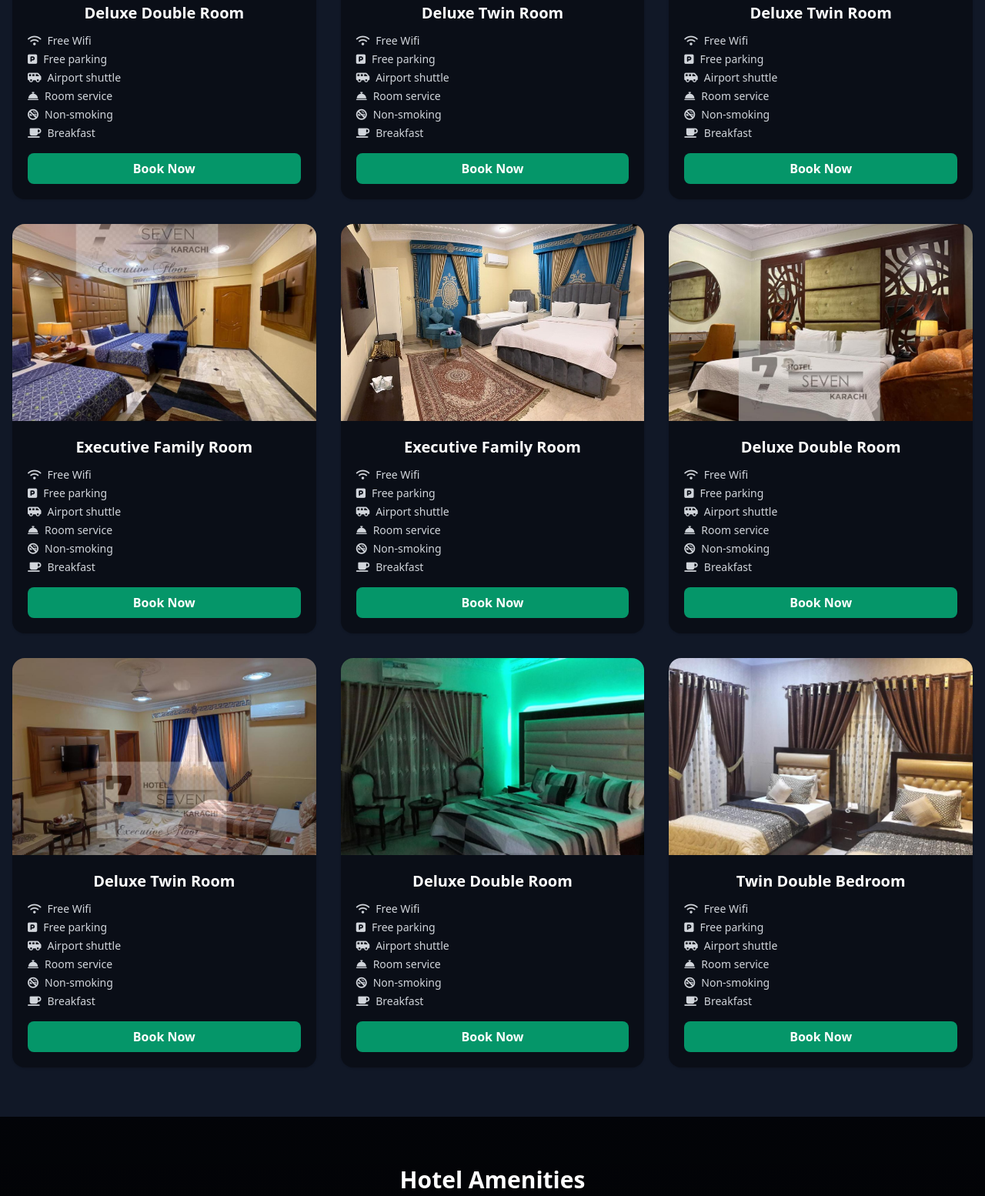
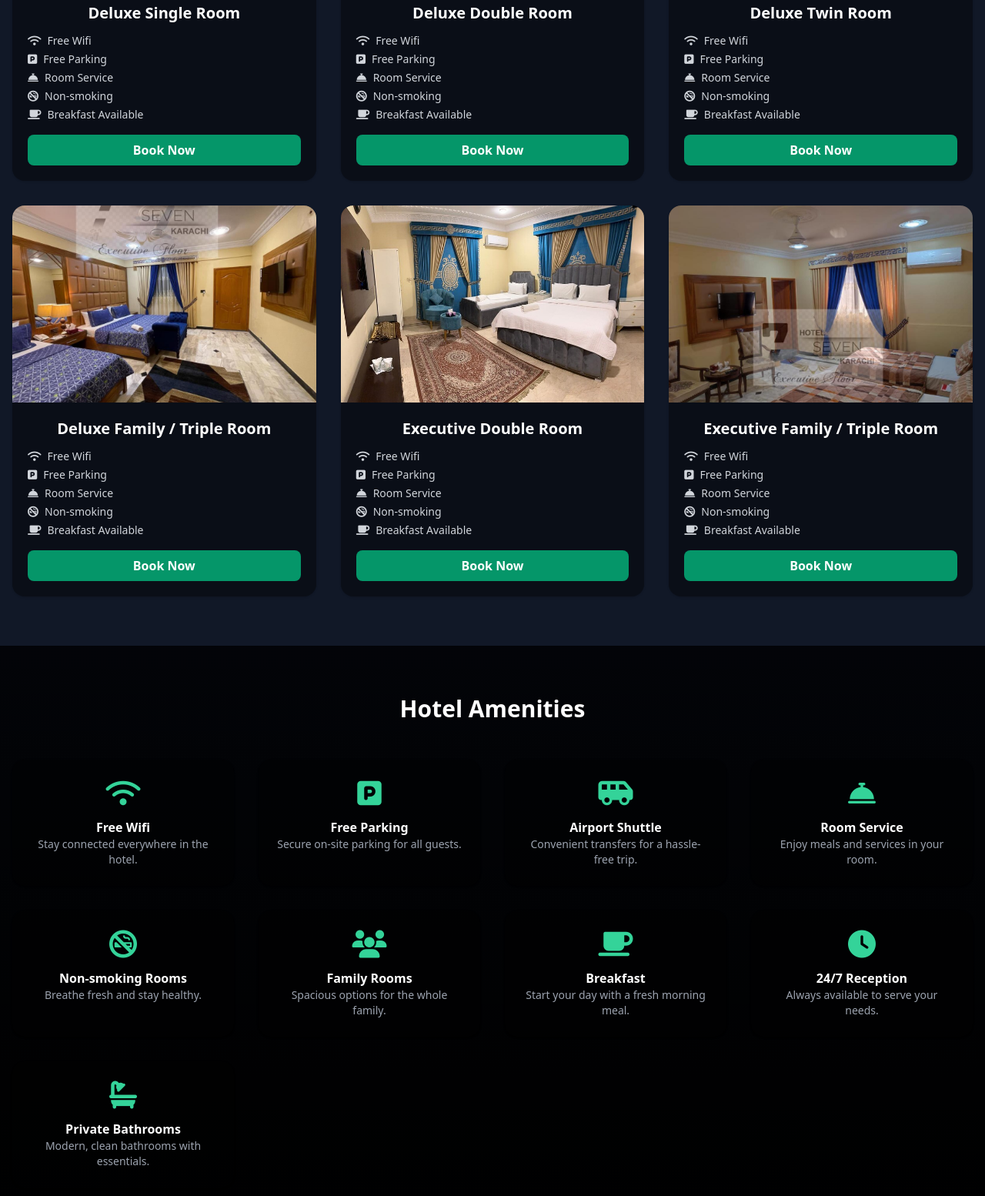
Before and after one commit to mehdihassankh8-oss/hotel-seven7, a plain HTML site: page rooms.html in a window 1280 px wide. Shown: the part 1182-2736 px from the top of the page at 77% size. Drawn offline with nearby package versions, Linux system fonts and the light colour scheme.

Commit message:
Update rooms.html

```diff
--- a/rooms.html
+++ b/rooms.html
@@ -176,162 +176,106 @@
 
     <div class="grid gap-8 sm:grid-cols-2 lg:grid-cols-3">
 
-       <!-- 1. Super King Bed Room -->
+      <!-- 1. Deluxe Single Room -->
       <div class="rounded-2xl overflow-hidden shadow hover-scale hover-glow transition bg-black/40">
-        <img src="hotel_images/superiorkingroombed.jpg" alt="Super King Bed" class="w-full h-64 object-cover">
+        <img src="hotel_images/deluxesingleroom.jpg" alt="Deluxe Single Room at Hotel Seven 7 Karachi" class="w-full h-64 object-cover">
+        <div class="p-5">
+          <h3 class="text-xl font-semibold mb-3 text-center">Deluxe Single Room</h3>
+          <ul class="text-sm space-y-1 mb-4 text-gray-300">
+            <li><i class="fas fa-wifi mr-2"></i>Free Wifi</li>
+            <li><i class="fas fa-parking mr-2"></i>Free Parking</li>
+            <li><i class="fas fa-concierge-bell mr-2"></i>Room Service</li>
+            <li><i class="fas fa-smoking-ban mr-2"></i>Non-smoking</li>
+            <li><i class="fas fa-coffee mr-2"></i>Breakfast Available</li>
+          </ul>
+          <a href="https://wa.me/923095158670?text=Booking%20Deluxe%20Single%20Room%20Hotel%20Seven%207" target="_blank" class="bg-emerald-600 hover:bg-emerald-700 w-full block text-center py-2 rounded-lg font-semibold">Book Now</a>
+        </div>
+      </div>
+
+      <!-- 2. Deluxe Double Room -->
+      <div class="rounded-2xl overflow-hidden shadow hover-scale hover-glow transition bg-black/40">
+        <img src="hotel_images/luxuryroom4.jpg" alt="Deluxe Double Room at Hotel Seven 7 Karachi" class="w-full h-64 object-cover">
         <div class="p-5">
           <h3 class="text-xl font-semibold mb-3 text-center">Deluxe Double Room</h3>
           <ul class="text-sm space-y-1 mb-4 text-gray-300">
             <li><i class="fas fa-wifi mr-2"></i>Free Wifi</li>
-            <li><i class="fas fa-parking mr-2"></i>Free parking</li>
-            <li><i class="fas fa-shuttle-van mr-2"></i>Airport shuttle</li>
-            <li><i class="fas fa-concierge-bell mr-2"></i>Room service</li>
+            <li><i class="fas fa-parking mr-2"></i>Free Parking</li>
+            <li><i class="fas fa-concierge-bell mr-2"></i>Room Service</li>
             <li><i class="fas fa-smoking-ban mr-2"></i>Non-smoking</li>
-            <li><i class="fas fa-coffee mr-2"></i>Breakfast</li>
+            <li><i class="fas fa-coffee mr-2"></i>Breakfast Available</li>
           </ul>
           <a href="https://wa.me/923095158670?text=Booking%20Deluxe%20Double%20Room%20Hotel%20Seven%207" target="_blank" class="bg-emerald-600 hover:bg-emerald-700 w-full block text-center py-2 rounded-lg font-semibold">Book Now</a>
         </div>
       </div>
 
-      <!-- 2. Deluxe Twin Room -->
+      <!-- 3. Deluxe Twin Room -->
       <div class="rounded-2xl overflow-hidden shadow hover-scale hover-glow transition bg-black/40">
-        <img src="hotel_images/deluxetwinroom.jpg" alt="Deluxe Twin Room" class="w-full h-64 object-cover">
+        <img src="hotel_images/luxroom2.jpg" alt="Deluxe Twin Room at Hotel Seven 7 Karachi" class="w-full h-64 object-cover">
         <div class="p-5">
           <h3 class="text-xl font-semibold mb-3 text-center">Deluxe Twin Room</h3>
           <ul class="text-sm space-y-1 mb-4 text-gray-300">
             <li><i class="fas fa-wifi mr-2"></i>Free Wifi</li>
-            <li><i class="fas fa-parking mr-2"></i>Free parking</li>
-            <li><i class="fas fa-shuttle-van mr-2"></i>Airport shuttle</li>
-            <li><i class="fas fa-concierge-bell mr-2"></i>Room service</li>
+            <li><i class="fas fa-parking mr-2"></i>Free Parking</li>
+            <li><i class="fas fa-concierge-bell mr-2"></i>Room Service</li>
             <li><i class="fas fa-smoking-ban mr-2"></i>Non-smoking</li>
-            <li><i class="fas fa-coffee mr-2"></i>Breakfast</li>
+            <li><i class="fas fa-coffee mr-2"></i>Breakfast Available</li>
           </ul>
           <a href="https://wa.me/923095158670?text=Booking%20Deluxe%20Twin%20Room%20Hotel%20Seven%207" target="_blank" class="bg-emerald-600 hover:bg-emerald-700 w-full block text-center py-2 rounded-lg font-semibold">Book Now</a>
         </div>
       </div>
 
-      <!-- 3. Double Bed Room -->
+      <!-- 4. Deluxe Family / Triple Room -->
       <div class="rounded-2xl overflow-hidden shadow hover-scale hover-glow transition bg-black/40">
-        <img src="hotel_images/luxuryroom4.jpg" alt="Double Bed Room" class="w-full h-64 object-cover">
+        <img src="hotel_images/familysuite.jpg" alt="Deluxe Family or Triple Room at Hotel Seven 7 Karachi" class="w-full h-64 object-cover">
         <div class="p-5">
-          <h3 class="text-xl font-semibold mb-3 text-center">Deluxe Twin Room</h3>
+          <h3 class="text-xl font-semibold mb-3 text-center">Deluxe Family / Triple Room</h3>
           <ul class="text-sm space-y-1 mb-4 text-gray-300">
             <li><i class="fas fa-wifi mr-2"></i>Free Wifi</li>
-            <li><i class="fas fa-parking mr-2"></i>Free parking</li>
-            <li><i class="fas fa-shuttle-van mr-2"></i>Airport shuttle</li>
-            <li><i class="fas fa-concierge-bell mr-2"></i>Room service</li>
+            <li><i class="fas fa-parking mr-2"></i>Free Parking</li>
+            <li><i class="fas fa-concierge-bell mr-2"></i>Room Service</li>
             <li><i class="fas fa-smoking-ban mr-2"></i>Non-smoking</li>
-            <li><i class="fas fa-coffee mr-2"></i>Breakfast</li>
+            <li><i class="fas fa-coffee mr-2"></i>Breakfast Available</li>
           </ul>
-          <a href="https://wa.me/923095158670?text=Booking%20Deluxe%20Twin%20Room%20Hotel%20Seven%207" target="_blank" class="bg-emerald-600 hover:bg-emerald-700 w-full block text-center py-2 rounded-lg font-semibold">Book Now</a>
+          <a href="https://wa.me/923095158670?text=Booking%20Deluxe%20Family%20Room%20Hotel%20Seven%207" target="_blank" class="bg-emerald-600 hover:bg-emerald-700 w-full block text-center py-2 rounded-lg font-semibold">Book Now</a>
         </div>
       </div>
 
-      <!-- 4. Family Suite -->
+      <!-- 5. Executive Double Room -->
       <div class="rounded-2xl overflow-hidden shadow hover-scale hover-glow transition bg-black/40">
-        <img src="hotel_images/familysuite.jpg" alt="Family Suite" class="w-full h-64 object-cover">
+        <img src="hotel_images/twindoublebedroom.jpg" alt="Executive Double Room at Hotel Seven 7 Karachi" class="w-full h-64 object-cover">
         <div class="p-5">
-          <h3 class="text-xl font-semibold mb-3 text-center">Executive Family Room</h3>
+          <h3 class="text-xl font-semibold mb-3 text-center">Executive Double Room</h3>
           <ul class="text-sm space-y-1 mb-4 text-gray-300">
             <li><i class="fas fa-wifi mr-2"></i>Free Wifi</li>
-            <li><i class="fas fa-parking mr-2"></i>Free parking</li>
-            <li><i class="fas fa-shuttle-van mr-2"></i>Airport shuttle</li>
-            <li><i class="fas fa-concierge-bell mr-2"></i>Room service</li>
+            <li><i class="fas fa-parking mr-2"></i>Free Parking</li>
+            <li><i class="fas fa-concierge-bell mr-2"></i>Room Service</li>
             <li><i class="fas fa-smoking-ban mr-2"></i>Non-smoking</li>
-            <li><i class="fas fa-coffee mr-2"></i>Breakfast</li>
+            <li><i class="fas fa-coffee mr-2"></i>Breakfast Available</li>
           </ul>
-          <a href="https://wa.me/923095158670?text=Booking%20Executive%20Family%20Room%20Hotel%20Seven%207" target="_blank" class="bg-emerald-600 hover:bg-emerald-700 w-full block text-center py-2 rounded-lg font-semibold">Book Now</a>
+          <a href="https://wa.me/923095158670?text=Booking%20Executive%20Double%20Room%20Hotel%20Seven%207" target="_blank" class="bg-emerald-600 hover:bg-emerald-700 w-full block text-center py-2 rounded-lg font-semibold">Book Now</a>
         </div>
       </div>
 
-      <!-- 5. Super Family Room -->
+      <!-- 6. Executive Family / Triple Room -->
       <div class="rounded-2xl overflow-hidden shadow hover-scale hover-glow transition bg-black/40">
-        <img src="hotel_images/twindoublebedroom.jpg" alt="Super Family Room" class="w-full h-64 object-cover">
+        <img src="hotel_images/newroom.jpg" alt="Executive Family or Triple Room at Hotel Seven 7 Karachi" class="w-full h-64 object-cover">
         <div class="p-5">
-          <h3 class="text-xl font-semibold mb-3 text-center">Executive Family Room</h3>
+          <h3 class="text-xl font-semibold mb-3 text-center">Executive Family / Triple Room</h3>
           <ul class="text-sm space-y-1 mb-4 text-gray-300">
             <li><i class="fas fa-wifi mr-2"></i>Free Wifi</li>
-            <li><i class="fas fa-parking mr-2"></i>Free parking</li>
-            <li><i class="fas fa-shuttle-van mr-2"></i>Airport shuttle</li>
-            <li><i class="fas fa-concierge-bell mr-2"></i>Room service</li>
+            <li><i class="fas fa-parking mr-2"></i>Free Parking</li>
+            <li><i class="fas fa-concierge-bell mr-2"></i>Room Service</li>
             <li><i class="fas fa-smoking-ban mr-2"></i>Non-smoking</li>
-            <li><i class="fas fa-coffee mr-2"></i>Breakfast</li>
+            <li><i class="fas fa-coffee mr-2"></i>Breakfast Available</li>
           </ul>
           <a href="https://wa.me/923095158670?text=Booking%20Executive%20Family%20Room%20Hotel%20Seven%207" target="_blank" class="bg-emerald-600 hover:bg-emerald-700 w-full block text-center py-2 rounded-lg font-semibold">Book Now</a>
-        </div>
-      </div>
-
-      <!-- 6. Super King Room Bed -->
-      <div class="rounded-2xl overflow-hidden shadow hover-scale hover-glow transition bg-black/40">
-        <img src="hotel_images/luxroom2.jpg" alt="Superior King Room Bed" class="w-full h-64 object-cover">
-        <div class="p-5">
-          <h3 class="text-xl font-semibold mb-3 text-center">Deluxe Double Room</h3>
-          <ul class="text-sm space-y-1 mb-4 text-gray-300">
-             <li><i class="fas fa-wifi mr-2"></i>Free Wifi</li>
-            <li><i class="fas fa-parking mr-2"></i>Free parking</li>
-            <li><i class="fas fa-shuttle-van mr-2"></i>Airport shuttle</li>
-            <li><i class="fas fa-concierge-bell mr-2"></i>Room service</li>
-            <li><i class="fas fa-smoking-ban mr-2"></i>Non-smoking</li>
-            <li><i class="fas fa-coffee mr-2"></i>Breakfast</li>
-          </ul>
-          <a href="https://wa.me/923095158670?text=Booking%20Deluxe%20Double%20Room%20Hotel%20Seven%207" target="_blank" class="bg-emerald-600 hover:bg-emerald-700 w-full block text-center py-2 rounded-lg font-semibold">Book Now</a>
-        </div>
-      </div>
-
-      <!-- 7. Luxurious Bed Room -->
-      <div class="rounded-2xl overflow-hidden shadow hover-scale hover-glow transition bg-black/40">
-        <img src="hotel_images/newroom.jpg" alt="Bed " class="w-full h-64 object-cover">
-        <div class="p-5">
-          <h3 class="text-xl font-semibold mb-3 text-center">Deluxe Twin Room</h3>
-          <ul class="text-sm space-y-1 mb-4 text-gray-300">
-            <li><i class="fas fa-wifi mr-2"></i>Free Wifi</li>
-            <li><i class="fas fa-parking mr-2"></i>Free parking</li>
-            <li><i class="fas fa-shuttle-van mr-2"></i>Airport shuttle</li>
-            <li><i class="fas fa-concierge-bell mr-2"></i>Room service</li>
-            <li><i class="fas fa-smoking-ban mr-2"></i>Non-smoking</li>
-            <li><i class="fas fa-coffee mr-2"></i>Breakfast</li>
-          </ul>
-            <a href="https://wa.me/923095158670?text=Booking%20Deluxe%20Twin%20Room%20Hotel%20Seven%207" target="_blank" class="bg-emerald-600 hover:bg-emerald-700 w-full block text-center py-2 rounded-lg font-semibold">Book Now</a>
-        </div>
-      </div>
-
-      <!-- 8. Luxury Room -->
-      <div class="rounded-2xl overflow-hidden shadow hover-scale hover-glow transition bg-black/40">
-        <img src="hotel_images/nightview.jpg" alt="Luxury Room" class="w-full h-64 object-cover">
-        <div class="p-5">
-          <h3 class="text-xl font-semibold mb-3 text-center">Deluxe Double Room</h3>
-          <ul class="text-sm space-y-1 mb-4 text-gray-300">
-             <li><i class="fas fa-wifi mr-2"></i>Free Wifi</li>
-            <li><i class="fas fa-parking mr-2"></i>Free parking</li>
-            <li><i class="fas fa-shuttle-van mr-2"></i>Airport shuttle</li>
-            <li><i class="fas fa-concierge-bell mr-2"></i>Room service</li>
-            <li><i class="fas fa-smoking-ban mr-2"></i>Non-smoking</li>
-            <li><i class="fas fa-coffee mr-2"></i>Breakfast</li>
-          </ul>
-          <a href="https://wa.me/923095158670?text=Booking%20Deluxe%20Double%20Room%20Hotel%20Seven%207" target="_blank" class="bg-emerald-600 hover:bg-emerald-700 w-full block text-center py-2 rounded-lg font-semibold">Book Now</a>
-        </div>
-      </div>
-
-      <!-- 9. Twin Double Bedroom -->
-      <div class="rounded-2xl overflow-hidden shadow hover-scale hover-glow transition bg-black/40">
-        <img src="hotel_images/nightview1.jpg" alt="Twin Double Bedroom" class="w-full h-64 object-cover">
-        <div class="p-5">
-          <h3 class="text-xl font-semibold mb-3 text-center">Twin Double Bedroom</h3>
-          <ul class="text-sm space-y-1 mb-4 text-gray-300">
-   <li><i class="fas fa-wifi mr-2"></i>Free Wifi</li>
-            <li><i class="fas fa-parking mr-2"></i>Free parking</li>
-            <li><i class="fas fa-shuttle-van mr-2"></i>Airport shuttle</li>
-            <li><i class="fas fa-concierge-bell mr-2"></i>Room service</li>
-            <li><i class="fas fa-smoking-ban mr-2"></i>Non-smoking</li>
-            <li><i class="fas fa-coffee mr-2"></i>Breakfast</li>
-          </ul>
-          <a href="https://wa.me/923095158670?text=Booking%20Deluxe%20Twin%20Room%20Hotel%20Seven%207" target="_blank" class="bg-emerald-600 hover:bg-emerald-700 w-full block text-center py-2 rounded-lg font-semibold">Book Now</a>
         </div>
       </div>
 
     </div>
   </div>
 </section>
+
 
 
 <!-- Amenities Section -->
```
Lines whose indentation alone changed are shown as unchanged.
